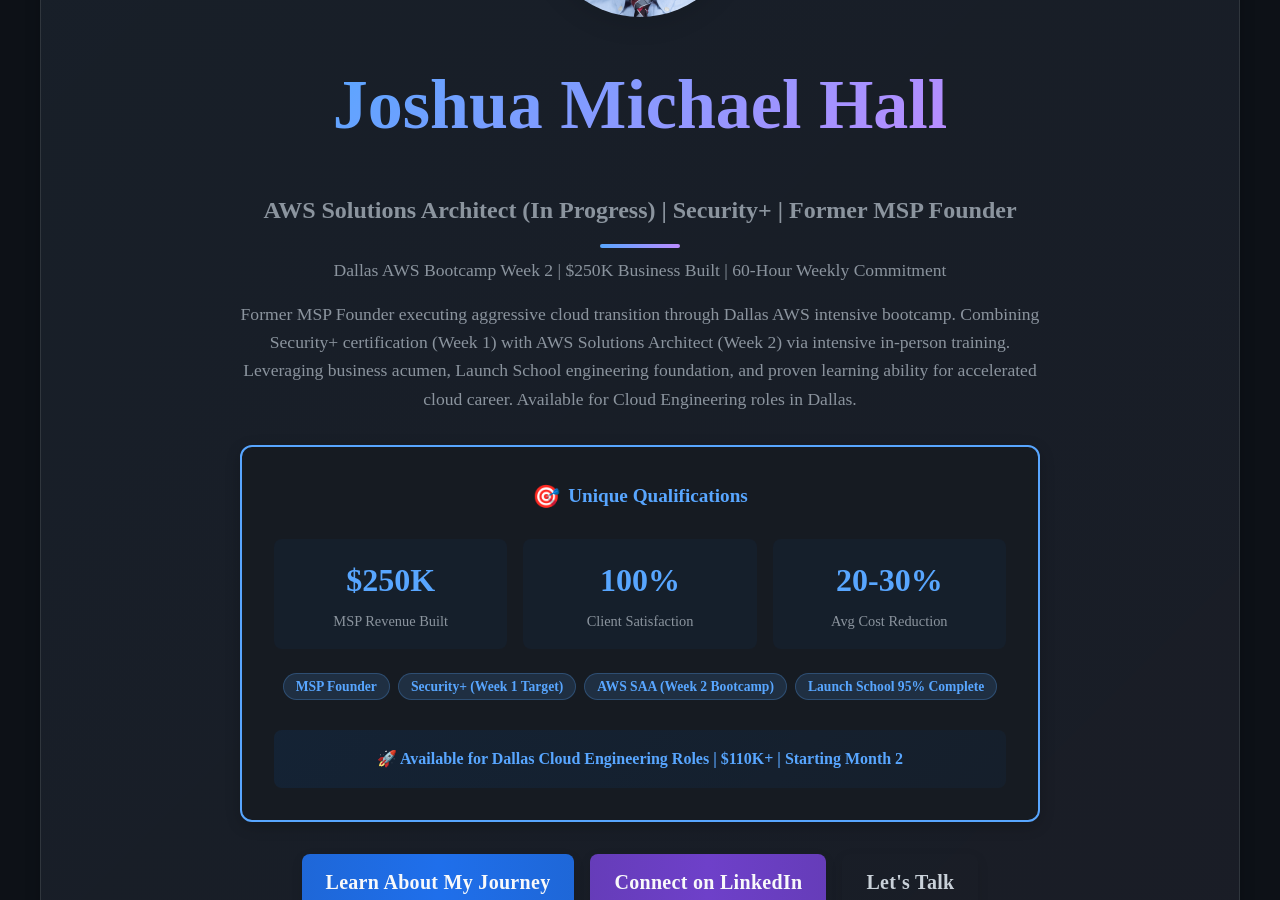
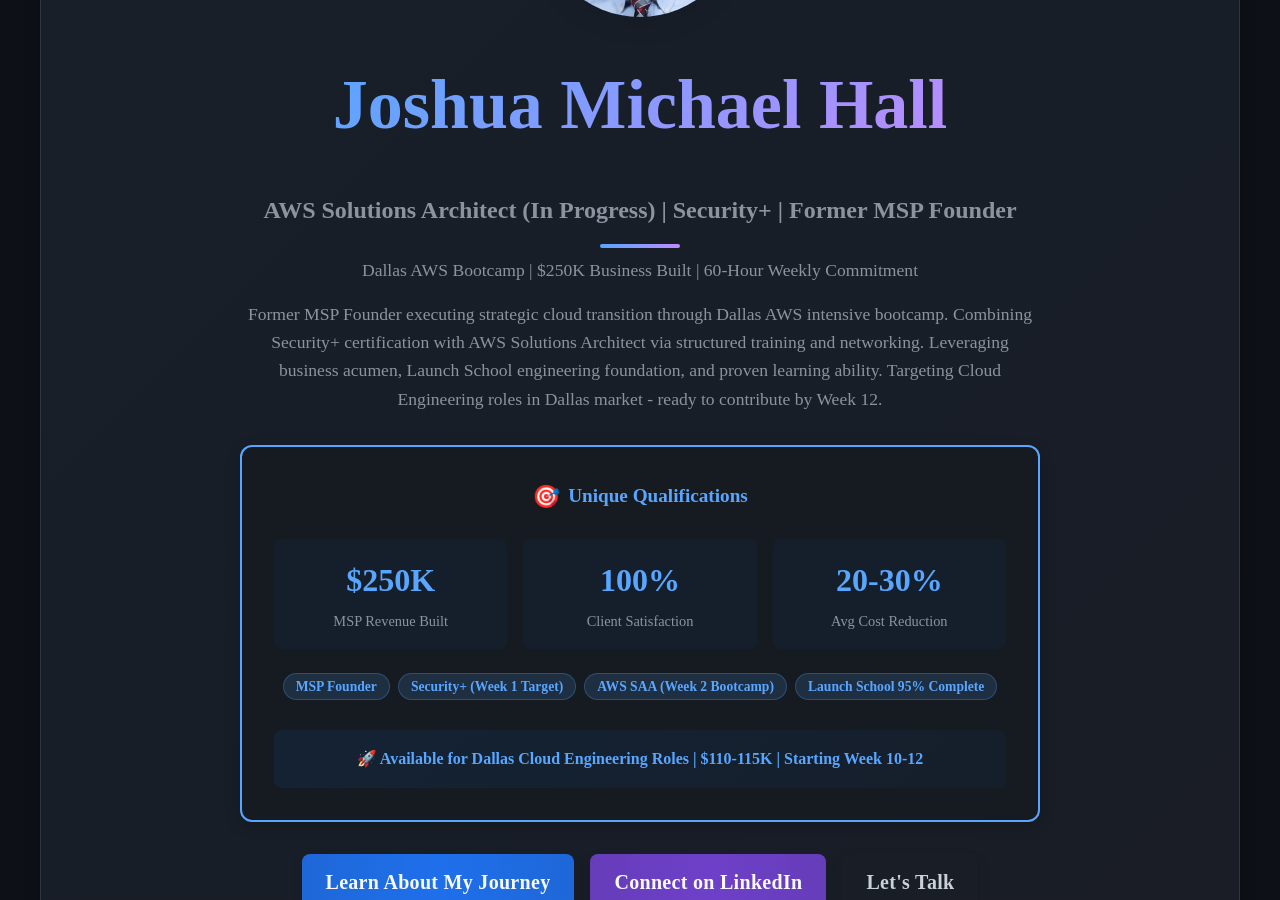
Before and after one commit to joshuamichaelhall/joshuamichaelhall.github.io, a Jekyll site: the page built from index.markdown, in a window 1280 px wide and 900 px high, scrolled down 412 px. Built offline with Jekyll 4.4.1, drawn with Linux system fonts in a browser that asks for light colours; nearby versions of some CDN libraries.

Commit message:
Update website with realistic job timeline expectations
- Changed availability from 'Month 2' to 'Week 10-12'
- Adjusted salary range to -115K (realistic for entry-level)
- Maintained aggressive certification timeline
- Kept bootcamp strategy prominent
- Updated messaging to reflect strategic rather than purely aggressive approach

```diff
--- a/index.markdown
+++ b/index.markdown
@@ -11,8 +11,8 @@
       <div class="hero-text">
         <h1>Joshua Michael Hall</h1>
         <h2>AWS Solutions Architect (In Progress) | Security+ | Former MSP Founder</h2>
-        <h3 class="hero-tagline">Dallas AWS Bootcamp Week 2 | $250K Business Built | 60-Hour Weekly Commitment</h3>
-        <p>Former MSP Founder executing aggressive cloud transition through Dallas AWS intensive bootcamp. Combining Security+ certification (Week 1) with AWS Solutions Architect (Week 2) via intensive in-person training. Leveraging business acumen, Launch School engineering foundation, and proven learning ability for accelerated cloud career. Available for Cloud Engineering roles in Dallas.</p>
+        <h3 class="hero-tagline">Dallas AWS Bootcamp | $250K Business Built | 60-Hour Weekly Commitment</h3>
+        <p>Former MSP Founder executing strategic cloud transition through Dallas AWS intensive bootcamp. Combining Security+ certification with AWS Solutions Architect via structured training and networking. Leveraging business acumen, Launch School engineering foundation, and proven learning ability. Targeting Cloud Engineering roles in Dallas market - ready to contribute by Week 12.</p>
         <div class="certification-highlight">
           <h4><span class="cert-icon">🎯</span> Unique Qualifications</h4>
           <div class="cert-stats">
@@ -36,7 +36,7 @@
             <span class="cert-badge">Launch School 95% Complete</span>
           </div>
           <div class="availability-notice">
-            <strong>🚀 Available for Dallas Cloud Engineering Roles | $110K+ | Starting Month 2</strong>
+            <strong>🚀 Available for Dallas Cloud Engineering Roles | $110-115K | Starting Week 10-12</strong>
           </div>
         </div>
         <div class="hero-links">
```
